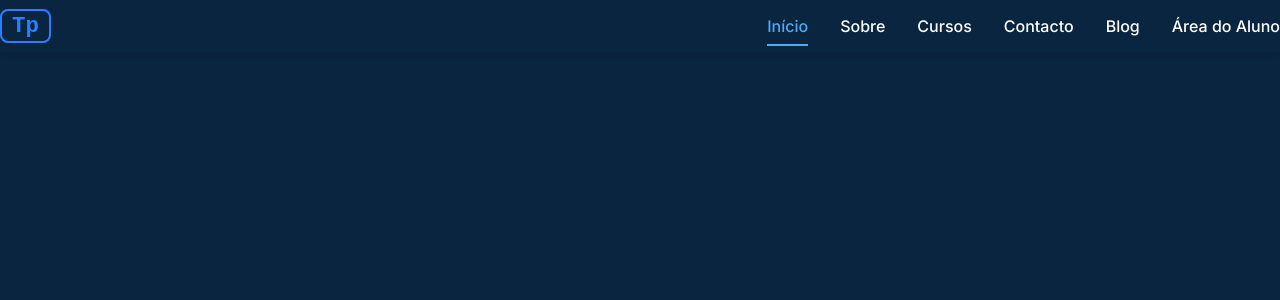
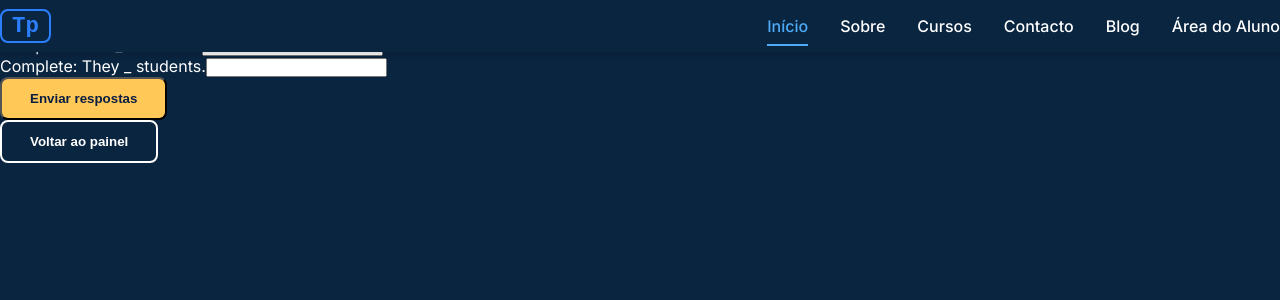
Before and after one commit to pedropedro18/teacher-pedro-react, a React (Vite) app: page /aluno/exercicio/verbo-to-be in a window 1280 px wide. Shown: the top 300 px of the page. Built offline with nearby package versions, Linux system fonts and the light colour scheme; sample sign-in values are in the browser's storage.

Commit message:
fix: Corrige import do exercicio.js em Exercicio.jsx

```diff
--- a/src/App.jsx
+++ b/src/App.jsx
@@ -13,6 +13,7 @@ import LoginAluno from './pages/LoginAluno';
 import PainelAluno from './pages/painelAluno';
 import Login from './pages/Login';
 import RotaProtegida from './RotaProtegida';
+import Exercicio from './Exercicio';
 
 
 function App() {
@@ -28,7 +29,8 @@ function App() {
   <Route path="/admin" element={<RotaProtegida><Admin /></RotaProtegida>} />
   <Route path="/login" element={<Login />} />
   <Route path="/login-aluno" element={<LoginAluno />} />
-   <Route path="/aluno/painel" element={<PainelAluno />} />
+  <Route path="/aluno/painel" element={<RotaProtegida><PainelAluno /></RotaProtegida>} />
+  <Route path="/aluno/exercicio/:topicoId" element={<RotaProtegida><Exercicio /></RotaProtegida>} />
 </Routes>
    <Analytics />
     </>
--- /dev/null
+++ b/src/Exercicio.jsx
@@ -0,0 +1,69 @@
+import { useState } from 'react';
+import { useParams, useNavigate } from 'react-router-dom';
+import { exercicios } from './utils/exercicio.js';
+
+export default function Exercicio() {
+  const { topicoId } = useParams();
+  const navigate = useNavigate();
+  const perguntas = exercicios[topicoId] || [];
+
+  const [respostas, setRespostas] = useState(Array(perguntas.length).fill(''));
+  const [enviado, setEnviado] = useState(false);
+
+  const handleChange = (i, valor) => {
+    const novas = [...respostas];
+    novas[i] = valor;
+    setRespostas(novas);
+  };
+
+  const handleSubmit = async (e) => {
+    e.preventDefault();
+    const token = localStorage.getItem('tokenAluno');
+
+    await fetch('/api/submissoes', {
+      method: 'POST',
+      headers: {
+        'Content-Type': 'application/json',
+        Authorization: `Bearer ${token}`,
+      },
+      body: JSON.stringify({ topicoId, respostas }),
+    });
+
+    setEnviado(true);
+  };
+
+  if (!perguntas.length) return <p>Exercício não encontrado.</p>;
+
+  return (
+    <div
+      className="exercicio-container"
+      onCopy={(e) => e.preventDefault()}
+      onContextMenu={(e) => e.preventDefault()}
+    >
+      <h2>Exercício: {topicoId.replace(/-/g, ' ')}</h2>
+
+      {enviado ? (
+        <p>Resposta enviada! Vais receber a nota e feedback no teu painel.</p>
+      ) : (
+        <form onSubmit={handleSubmit}>
+          {perguntas.map((p, i) => (
+            <div key={i} className="exercicio-pergunta">
+              <label>{p.pergunta}</label>
+              <input
+                type="text"
+                value={respostas[i]}
+                onChange={(e) => handleChange(i, e.target.value)}
+                required
+              />
+            </div>
+          ))}
+          <button type="submit" className="btn-primary">Enviar respostas</button>
+        </form>
+      )}
+
+      <button onClick={() => navigate('/aluno/painel')} className="btn-secondary">
+        Voltar ao painel
+      </button>
+    </div>
+  );
+}
--- /dev/null
+++ b/src/utils/exercicio.js
@@ -0,0 +1,6 @@
+export const exercicios = {
+  "verbo-to-be": [
+    { pergunta: "Complete: She _ a teacher.", tipo: "texto" },
+    { pergunta: "Complete: They _ students.", tipo: "texto" },
+  ]
+};
```
Lines whose indentation alone changed are shown as unchanged.
